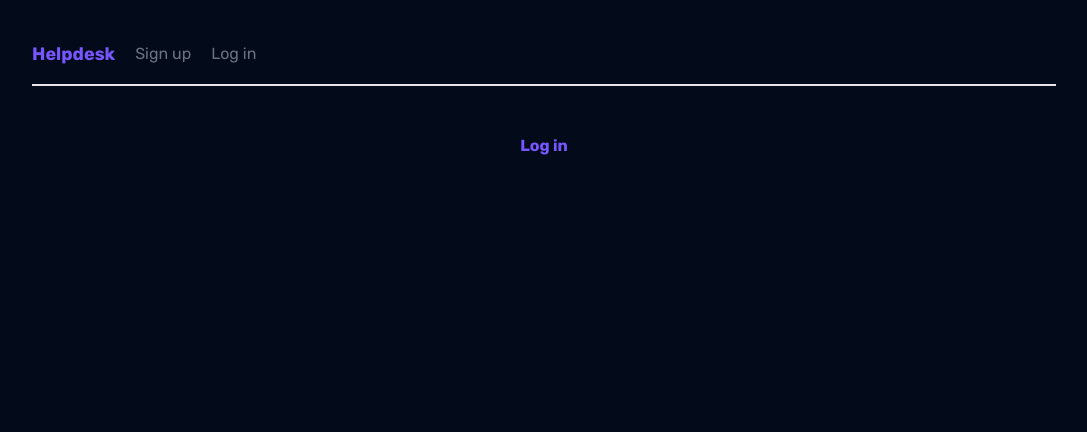
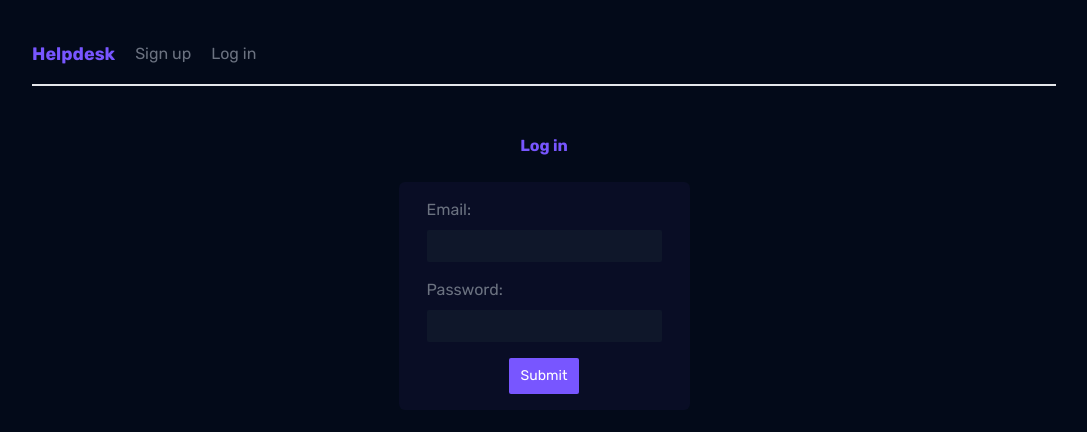
Before and after one commit to mdyeates/it-helpdesk, a Next.js app: page /login in a window 1280 px wide. Shown: the top 432 px of the page, without its empty margins (96-1183 px from the left). Built offline with nearby package versions, Linux system fonts and the light colour scheme.

Commit message:
Setup login/signup forms

```diff
--- /dev/null
+++ b/app/(auth)/AuthForm.jsx
@@ -0,0 +1,24 @@
+"use client";
+
+import { useState } from "react";
+
+const AuthForm = ({ handleSubmit }) => {
+  const [email, setEmail] = useState("");
+  const [password, setPassword] = useState("");
+
+  return (
+    <form onSubmit={(e) => handleSubmit(e, email, password)}>
+      <label>
+        <span>Email:</span>
+        <input type="email" onChange={(e) => setEmail(e.target.value)} value={email} required />
+      </label>
+      <label>
+        <span>Password:</span>
+        <input type="password" onChange={(e) => setPassword(e.target.value)} value={password} required />
+      </label>
+      <button className="btn-primary">Submit</button>
+    </form>
+  );
+};
+
+export default AuthForm;
--- a/app/(auth)/login/page.jsx
+++ b/app/(auth)/login/page.jsx
@@ -1,7 +1,16 @@
+"use client";
+
+import AuthForm from "../AuthForm";
+
 const Login = () => {
+  const handleSubmit = async (e, email, password) => {
+    e.preventDefault();
+    console.log("login", email, password);
+  };
   return (
     <main>
       <h2 className="text-center">Log in</h2>
+      <AuthForm handleSubmit={handleSubmit} />
     </main>
   );
 };
--- a/app/(auth)/signup/page.jsx
+++ b/app/(auth)/signup/page.jsx
@@ -1,9 +1,18 @@
-const SignUp = () => {
+"use client";
+
+import AuthForm from "../AuthForm";
+
+const Signup = () => {
+  const handleSubmit = async (e, email, password) => {
+    e.preventDefault();
+    console.log("signup", email, password);
+  };
   return (
     <main>
       <h2 className="text-center">Sign up</h2>
+      <AuthForm handleSubmit={handleSubmit} />
     </main>
   );
 };
 
-export default SignUp;
+export default Signup;
--- a/package.json
+++ b/package.json
@@ -9,6 +9,8 @@
     "lint": "next lint"
   },
   "dependencies": {
+    "@supabase/auth-helpers-nextjs": "^0.7.4",
+    "@supabase/supabase-js": "^2.32.0",
     "autoprefixer": "10.4.15",
     "eslint": "8.47.0",
     "eslint-config-next": "13.4.18",
```
Also changed, not shown: 1 other file (tests, documents, lock files or other folders).
